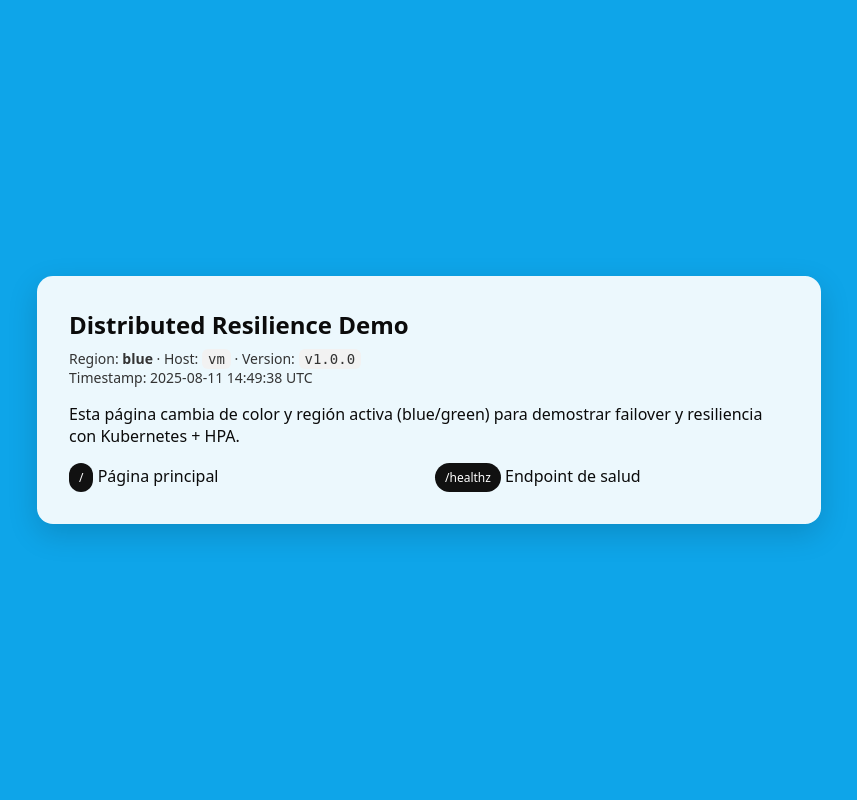
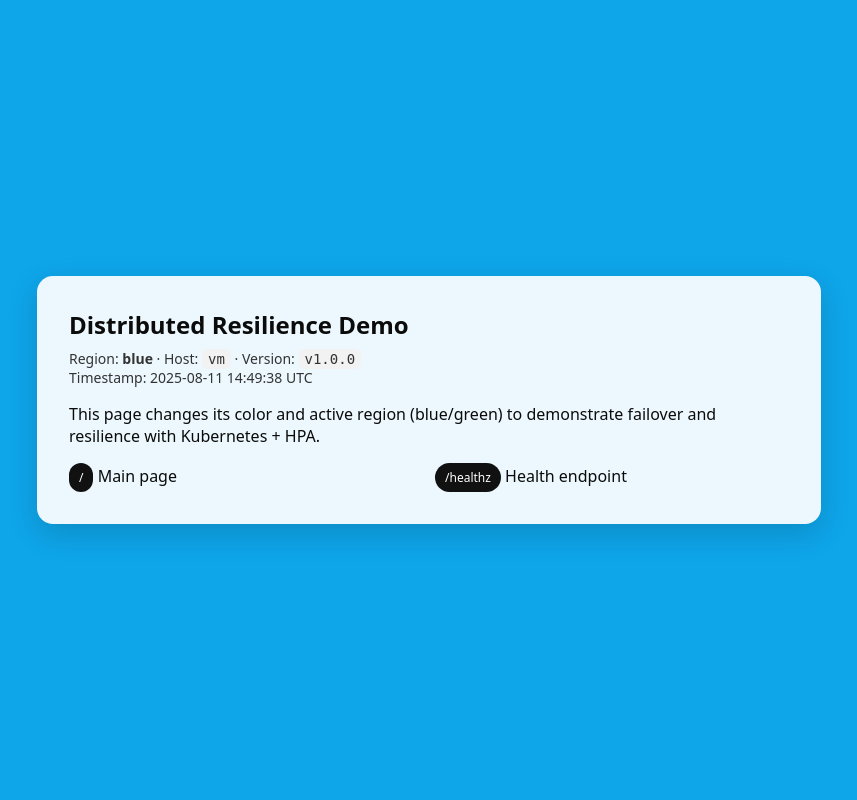
Before and after one commit to rsergio07/distributed-resilience-demo, a Flask app: page / in a window 1280 px wide. Shown: the whole page, without its empty margins (211-1068 px from the left). Run offline with Flask 3, Linux system fonts and the light colour scheme.

```diff
--- a/app/templates/index.html
+++ b/app/templates/index.html
@@ -1,4 +1,3 @@
-
 <!doctype html>
 <html lang="en">
 <head>
@@ -22,10 +21,10 @@
       <h1>Distributed Resilience Demo</h1>
       <div class="meta">Region: <strong>{{ region }}</strong> · Host: <code>{{ hostname }}</code> · Version: <code>{{ version }}</code></div>
       <div class="meta">Timestamp: {{ timestamp }}</div>
-      <p>Esta página cambia de color y región activa (blue/green) para demostrar failover y resiliencia con Kubernetes + HPA.</p>
+      <p>This page changes its color and active region (blue/green) to demonstrate failover and resilience with Kubernetes + HPA.</p>
       <div class="grid">
-        <div><span class="badge">/</span> Página principal</div>
-        <div><span class="badge">/healthz</span> Endpoint de salud</div>
+        <div><span class="badge">/</span> Main page</div>
+        <div><span class="badge">/healthz</span> Health endpoint</div>
       </div>
     </div>
   </section>
```
